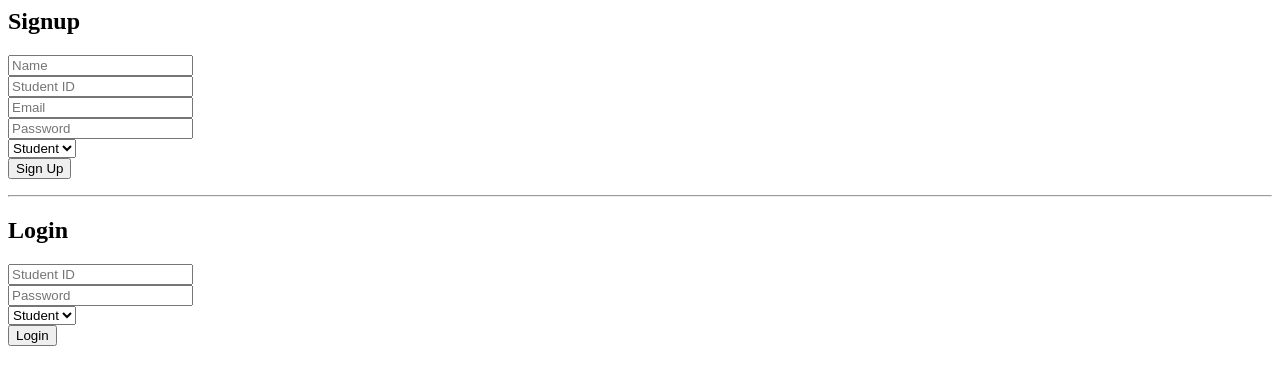
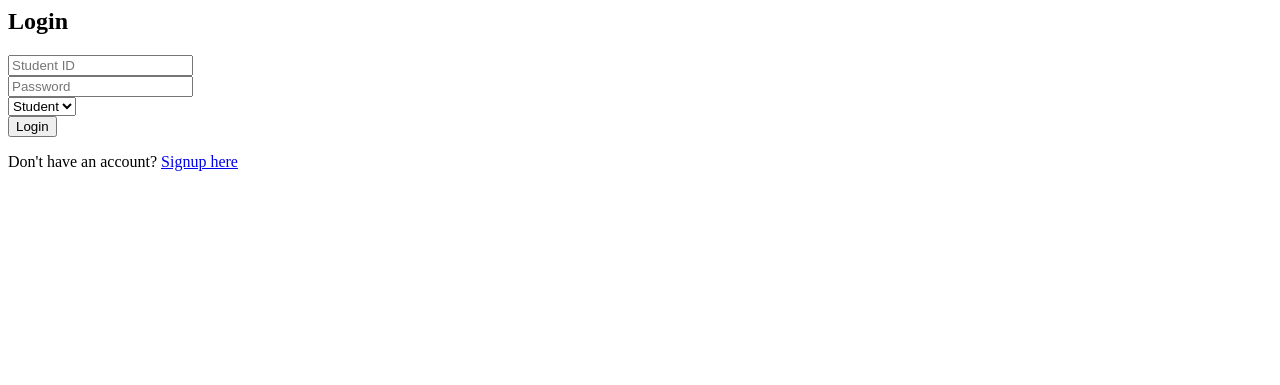
Before and after one commit to RiyaasathMJM/Hostel_Management_System, a PHP site: page / in a window 1280 px wide. Shown: the top 385 px of the page. Run offline with PHP 8.4, Linux system fonts and the light colour scheme; a stand-in replaces the project's code that opens the database connection.

Commit message:
Modified

```diff
--- a/index.php
+++ b/index.php
@@ -1,31 +1,13 @@
 <?php
 include 'db.php';
 session_start();
-
-// Handle Signup
-if (isset($_POST['signup'])) {
-    $name = $_POST['name'];
-    $student_id = $_POST['student_id'];
-    $email = $_POST['email'];
-    $password = password_hash($_POST['password'], PASSWORD_DEFAULT);
-    $user_type = $_POST['user_type']; // student or admin
-
-    $sql = "INSERT INTO users (name, student_id, email, password, user_type)
-            VALUES ('$name', '$student_id', '$email', '$password', '$user_type')";
-
-    if ($conn->query($sql) === TRUE) {
-        echo "Signup successful! You can now log in.";
-    } else {
-        echo "Error: " . $conn->error;
-    }
-}
 
 // Handle Login
 if (isset($_POST['login'])) {
     $student_id = $_POST['login_student_id'];
     $password = $_POST['login_password'];
-    $user_type = $_POST['login_user_type']; // new
-    $admin_verification = $_POST['admin_verification'] ?? ''; // new
+    $user_type = $_POST['login_user_type'];
+    $admin_verification = $_POST['admin_verification'] ?? '';
 
     $sql = "SELECT * FROM users WHERE student_id = '$student_id'";
     $result = $conn->query($sql);
@@ -34,12 +16,9 @@ if (isset($_POST['login'])) {
         $user = $result->fetch_assoc();
 
         if (password_verify($password, $user['password'])) {
-            // If admin, check verification password
-            if ($user['user_type'] === 'admin') {
-                if ($admin_verification !== '1234') {
-                    echo "Invalid admin verification password.";
-                    exit();
-                }
+            if ($user['user_type'] === 'admin' && $admin_verification !== '1234') {
+                echo "Invalid admin verification password.";
+                exit();
             }
 
             $_SESSION['student_id'] = $student_id;
@@ -58,24 +37,7 @@ if (isset($_POST['login'])) {
         echo "User not found.";
     }
 }
-
 ?>
-
-<!-- Signup Form -->
-<h2>Signup</h2>
-<form method="post">
-    <input type="text" name="name" placeholder="Name" required><br>
-    <input type="text" name="student_id" placeholder="Student ID" required><br>
-    <input type="email" name="email" placeholder="Email" required><br>
-    <input type="password" name="password" placeholder="Password" required><br>
-    <select name="user_type">
-        <option value="student">Student</option>
-        <option value="admin">Admin</option>
-    </select><br>
-    <button type="submit" name="signup">Sign Up</button>
-</form>
-
-<hr>
 
 <!-- Login Form -->
 <h2>Login</h2>
@@ -83,7 +45,6 @@ if (isset($_POST['login'])) {
     <input type="text" name="login_student_id" placeholder="Student ID" required><br>
     <input type="password" name="login_password" placeholder="Password" required><br>
 
-    <!-- Optional admin verification field -->
     <div id="admin_verify" style="display:none;">
         <input type="password" name="admin_verification" placeholder="Admin Verification Password"><br>
     </div>
@@ -96,6 +57,9 @@ if (isset($_POST['login'])) {
     <button type="submit" name="login">Login</button>
 </form>
 
+<!-- Link to Signup Page -->
+<p>Don't have an account? <a href="signup.php">Signup here</a></p>
+
 <script>
 document.getElementById("login_user_type").addEventListener("change", function() {
     const verifyDiv = document.getElementById("admin_verify");
```
